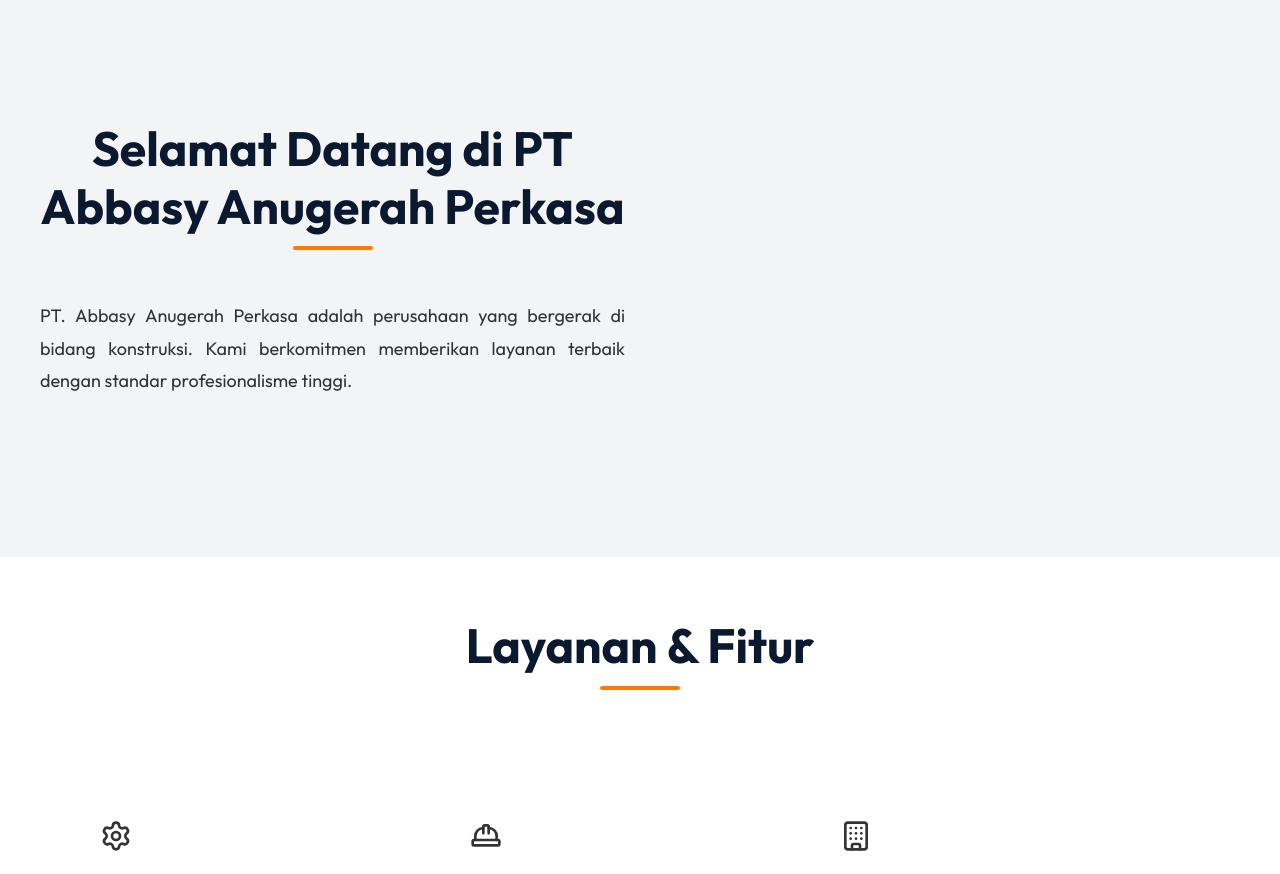
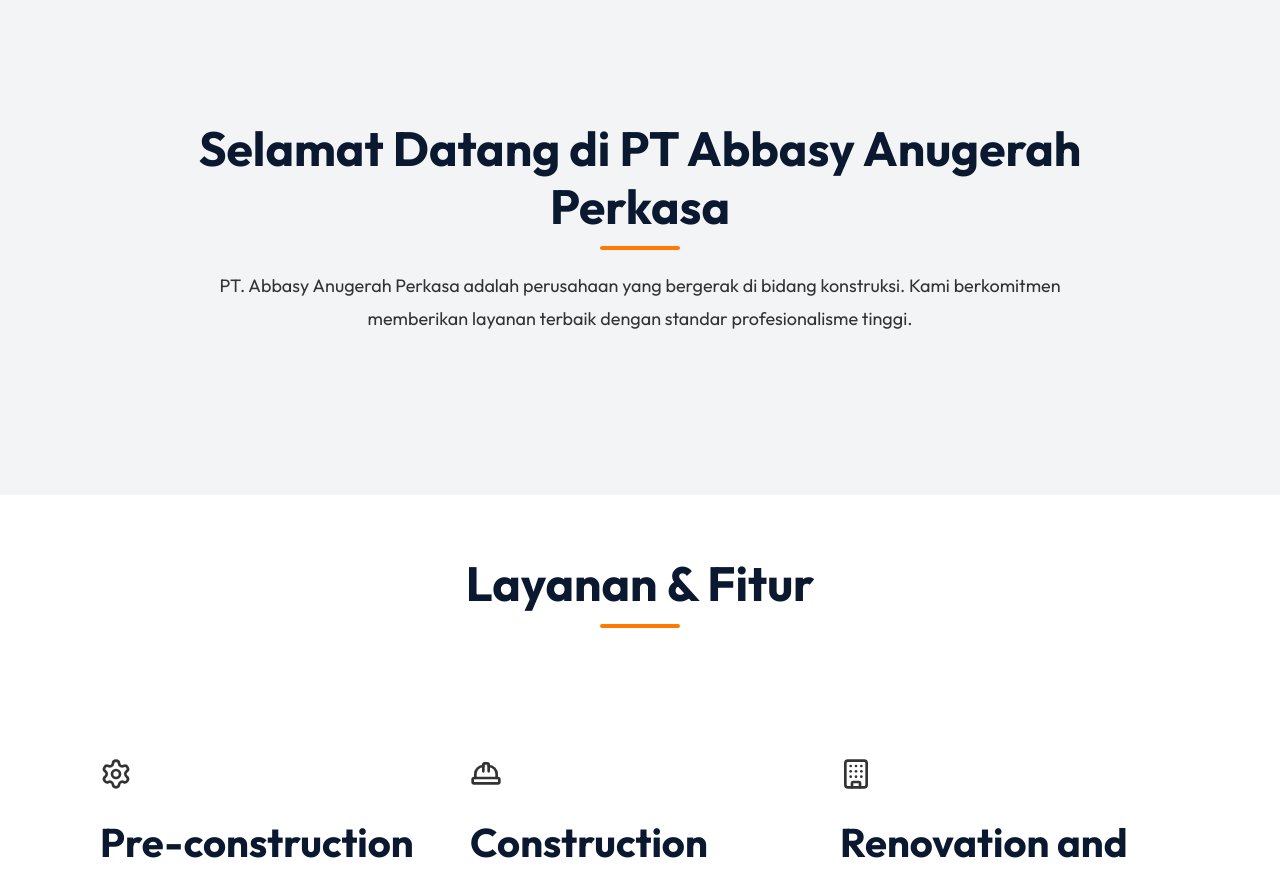
Before and after one commit to Lisan-20/pt-abbasy-web, a React (Vite) app: page / in a window 1280 px wide. Shown: the part 820-1694 px from the top of the page. Built offline with nearby package versions, Linux system fonts and the light colour scheme.

Commit message:
fix: Center About section if no text cards are present

```diff
--- a/src/components/About.jsx
+++ b/src/components/About.jsx
@@ -3,19 +3,23 @@ import { CheckCircle } from 'lucide-react';
 import { motion } from 'framer-motion';
 
 const About = ({ data }) => {
+  const hasItems = data.items && data.items.length > 0;
+
   return (
     <section className="section container">
-      <div className="grid grid-cols-2">
+      <div className={hasItems ? "grid grid-cols-2" : ""}>
         <motion.div
           initial={{ opacity: 0, x: -30 }}
           whileInView={{ opacity: 1, x: 0 }}
           viewport={{ once: true }}
           transition={{ duration: 0.6 }}
+          style={hasItems ? {} : { maxWidth: '900px', margin: '0 auto', textAlign: 'center' }}
         >
-          <h2 className="section-title">{data.title}</h2>
-          <p style={{ marginBottom: '20px', lineHeight: '1.8', whiteSpace: 'pre-line', textAlign: 'var(--global-text-alignment)' }}>{data.description}</p>
+          <h2 className="section-title" style={hasItems ? {} : { margin: '0 auto 20px auto', width: 'fit-content' }}>{data.title}</h2>
+          <p style={{ marginBottom: '20px', lineHeight: '1.8', whiteSpace: 'pre-line', textAlign: hasItems ? 'var(--global-text-alignment)' : 'center' }}>{data.description}</p>
         </motion.div>
 
+        {hasItems && (
           <motion.div
             initial={{ opacity: 0, x: 30 }}
             whileInView={{ opacity: 1, x: 0 }}
@@ -23,13 +27,14 @@ const About = ({ data }) => {
             transition={{ duration: 0.6, delay: 0.2 }}
             style={{ display: 'flex', flexDirection: 'column', gap: '20px' }}
           >
-          {data.items && data.items.map((item, idx) => (
+            {data.items.map((item, idx) => (
               <motion.div key={idx} whileHover={{ scale: 1.02 }} className="feature-card">
                 <h3 style={{ marginBottom: '10px', color: 'var(--color-primary)' }}>{item.title}</h3>
                 <p style={{ whiteSpace: 'pre-line', textAlign: 'var(--global-text-alignment)' }}>{item.content}</p>
               </motion.div>
             ))}
           </motion.div>
+        )}
       </div>
     </section>
   );
```
Lines whose indentation alone changed are shown as unchanged.
